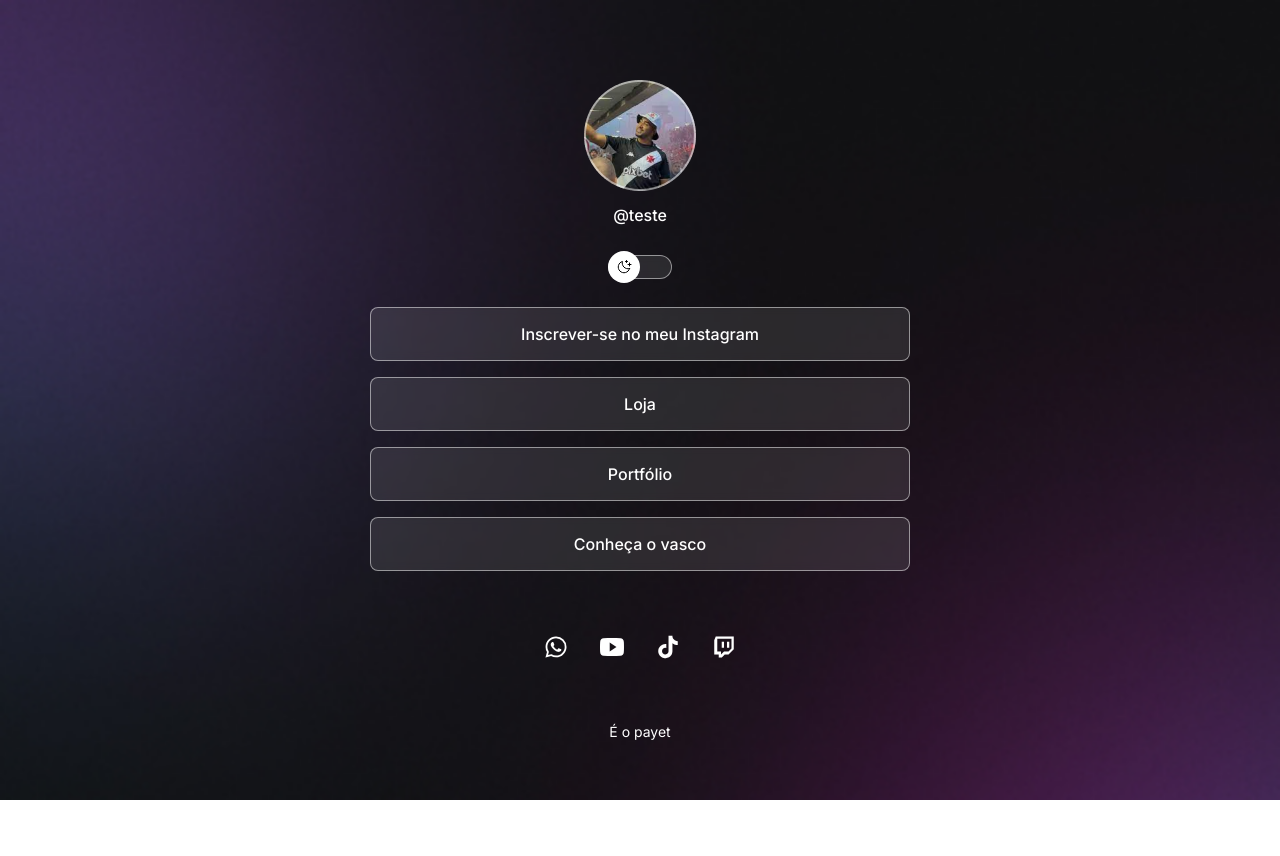
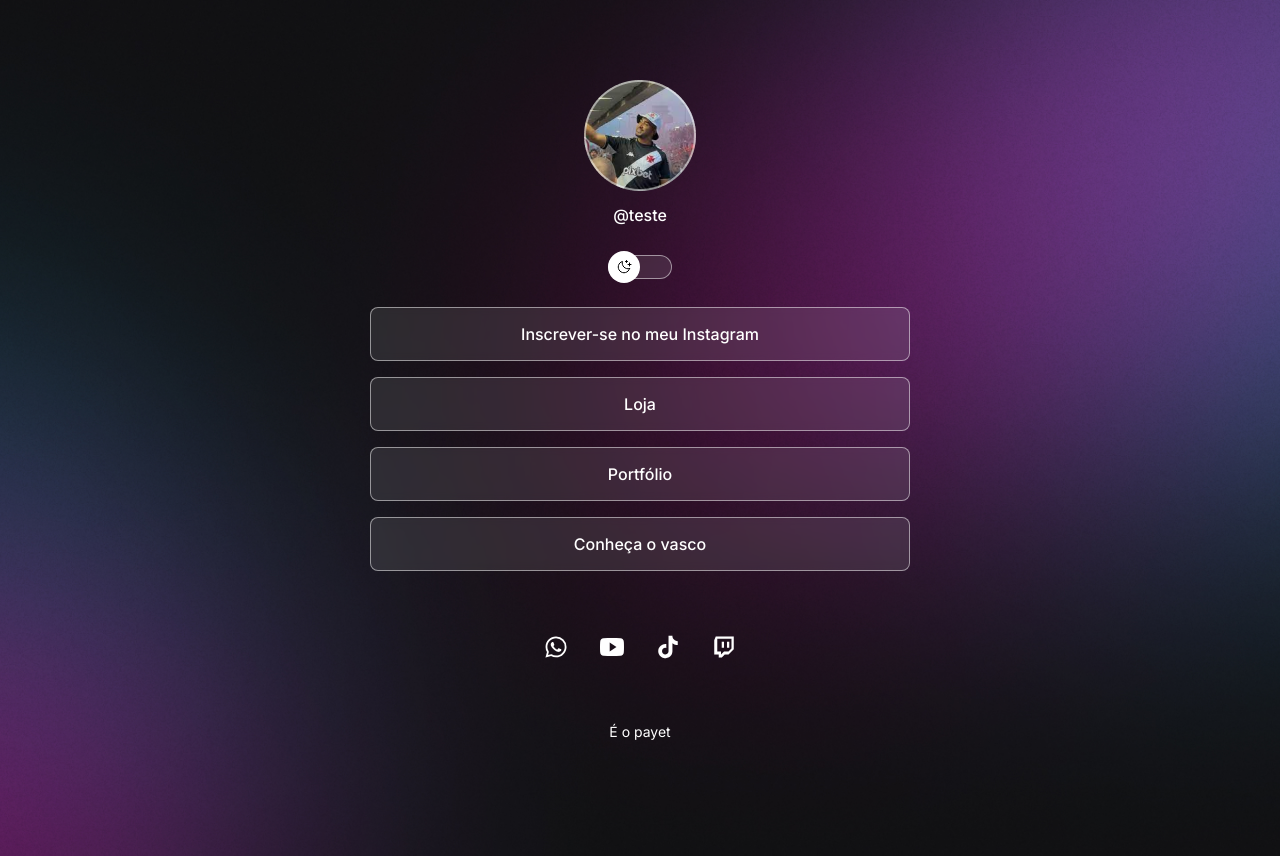
Before and after one commit to CaduBello/projeto, a plain HTML site: page index.html in a window 1280 px wide. Before the commit the page ends 800 px from the top, so only its background shows below. Drawn offline with nearby package versions, Linux system fonts and the light colour scheme.

Commit message:
change background

```diff
--- a/style.css
+++ b/style.css
@@ -26,6 +26,7 @@
 
 body {
   background: var(--bg-url) top center/cover;
+  height: 100vh;
 }
 
 body * {
@@ -152,3 +153,12 @@ footer {
   text-align: center;
   font-size: 14px;
 }
+ @media(min-width:700px) {
+  :root{
+    --bg-url: url(./assets/bg-desktop.jpg)
+  }
+
+  .light{
+    --bg-url: url(.assets/bg-desktop-light.jpg)
+  }
+ }
```
